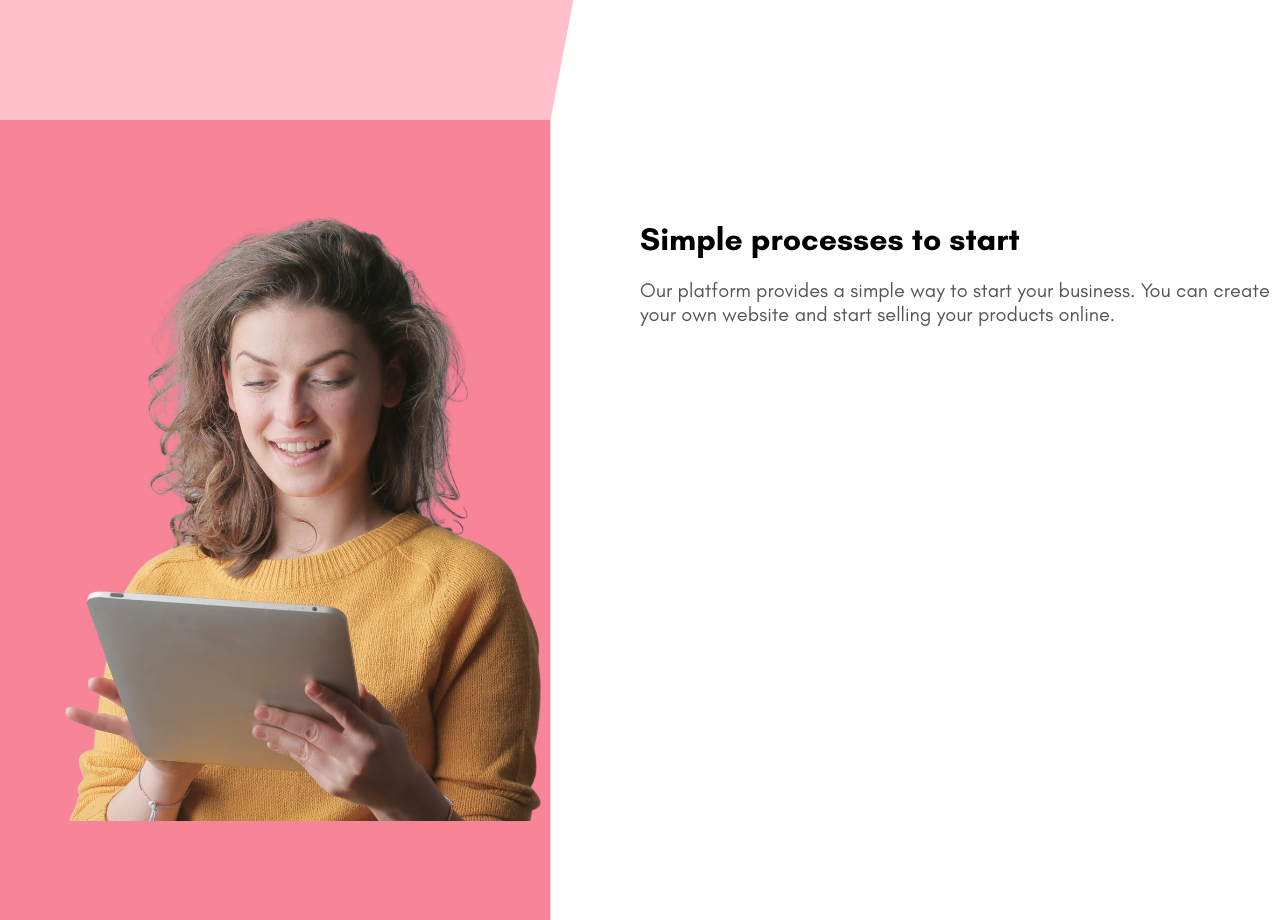
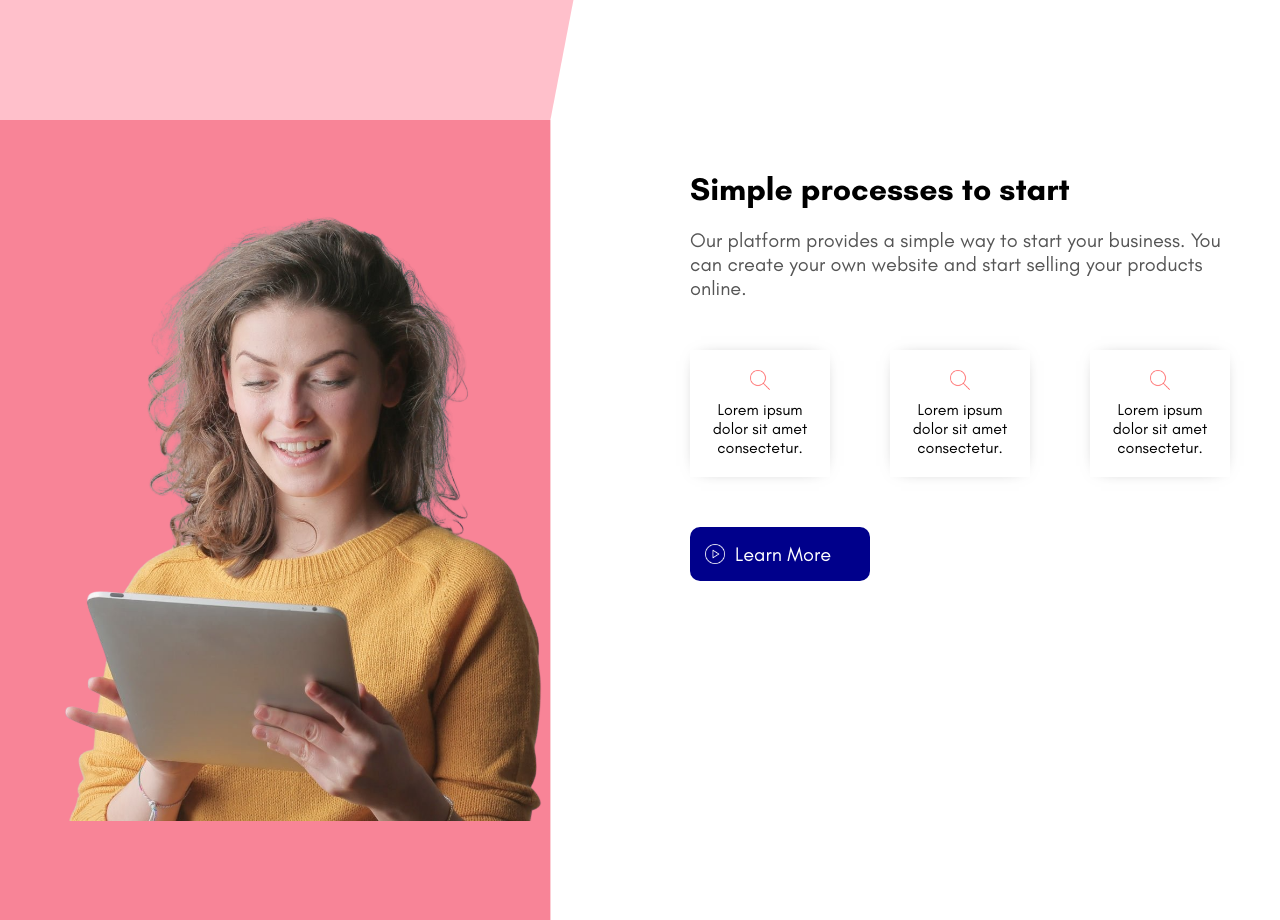
Before and after one commit to Jevenden/react-website, a React (Create React App) app: page / in a window 1280 px wide. Shown: the part 1480-2400 px from the top of the page. Built offline with nearby package versions, Linux system fonts and the light colour scheme.

Commit message:
service text, structure, and icons

```diff
--- /dev/null
+++ b/src/components/MiniCard.jsx
@@ -0,0 +1,34 @@
+import React from 'react'
+import styled from 'styled-components'
+import Search from "../img/search.png"
+
+const Container = styled.div`
+    width: 100px;
+    padding: 20px;
+    display: flex;
+    flex-direction: column;
+    align-items: center;
+    -webkit-box-shadow: 0px 0px 17px -11px rgba(0, 0, 0, 0.58);
+    box-shadow: 0px 0px 17px -11px rgba(0, 0, 0, 0.58);
+`
+const Image = styled.img`
+    width: 20px;
+`
+
+const Text = styled.span`
+    margin-top: 10px;
+    text-align: center;
+`
+
+const MiniCard = () => {
+  return (
+    <Container>
+        <Image src={Search}/>
+        <Text>
+            Lorem ipsum dolor sit amet consectetur.
+        </Text>
+    </Container>
+  )
+}
+
+export default MiniCard
--- a/src/components/Service.jsx
+++ b/src/components/Service.jsx
@@ -1,6 +1,8 @@
 import React from 'react'
 import styled from 'styled-components'
 import How from "../img/how.png"
+import MiniCard from './MiniCard'
+import Play from "../img/play.png"
 
 const Container = styled.div`
     display: flex;
@@ -34,6 +36,31 @@ margin-top: 20px;
 color: #555;
 `
 
+const CardContainer = styled.div`
+    display: flex;
+    justify-content: space-between;
+    margin-top: 50px;
+`
+
+const Button = styled.button`
+    width: 180px;
+    border: none;
+    border-radius: 10px;
+    background-color: darkblue;
+    color: white;
+    font-size: 20px;
+    padding: 15px;
+    margin-top: 50px;
+    cursor: pointer;
+    display: flex;
+    align-items: center;
+`
+
+const Icon = styled.img`
+    width: 20px;
+    margin-right: 10px;
+`
+
 const Service = () => {
   return (
     <Container>
@@ -41,9 +68,16 @@ const Service = () => {
             <Image src={How}/>
         </Left>
         <Right>
-            <Wrapper />
+            <Wrapper>
             <Title>Simple processes to start</Title>
             <Desc>Our platform provides a simple way to start your business. You can create your own website and start selling your products online.</Desc>
+        <CardContainer>
+            <MiniCard/>
+            <MiniCard/>
+            <MiniCard/>
+        </CardContainer>
+        <Button><Icon src={Play}/>Learn More</Button>
+        </Wrapper>
         </Right>
     </Container>
   )
```
